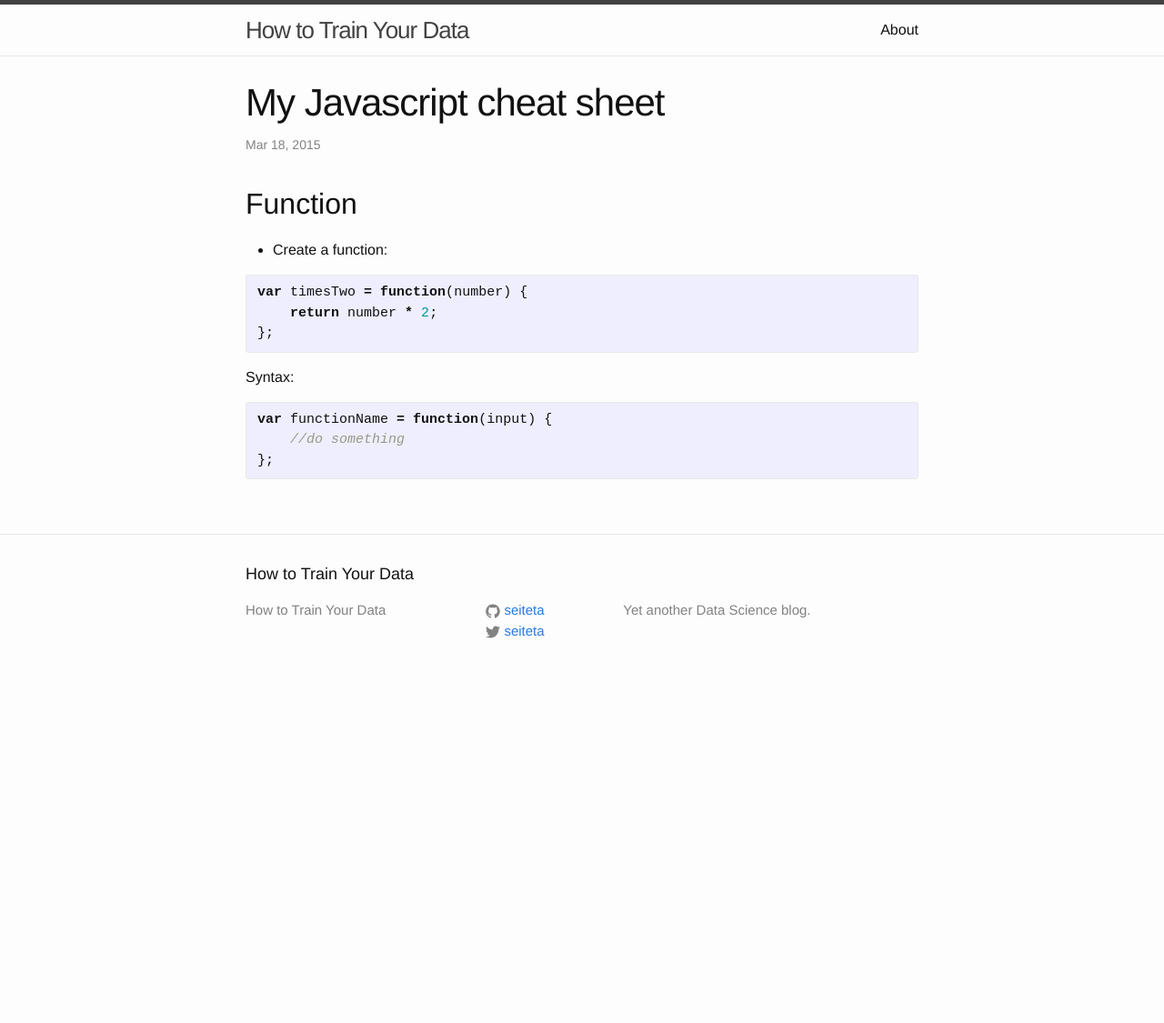
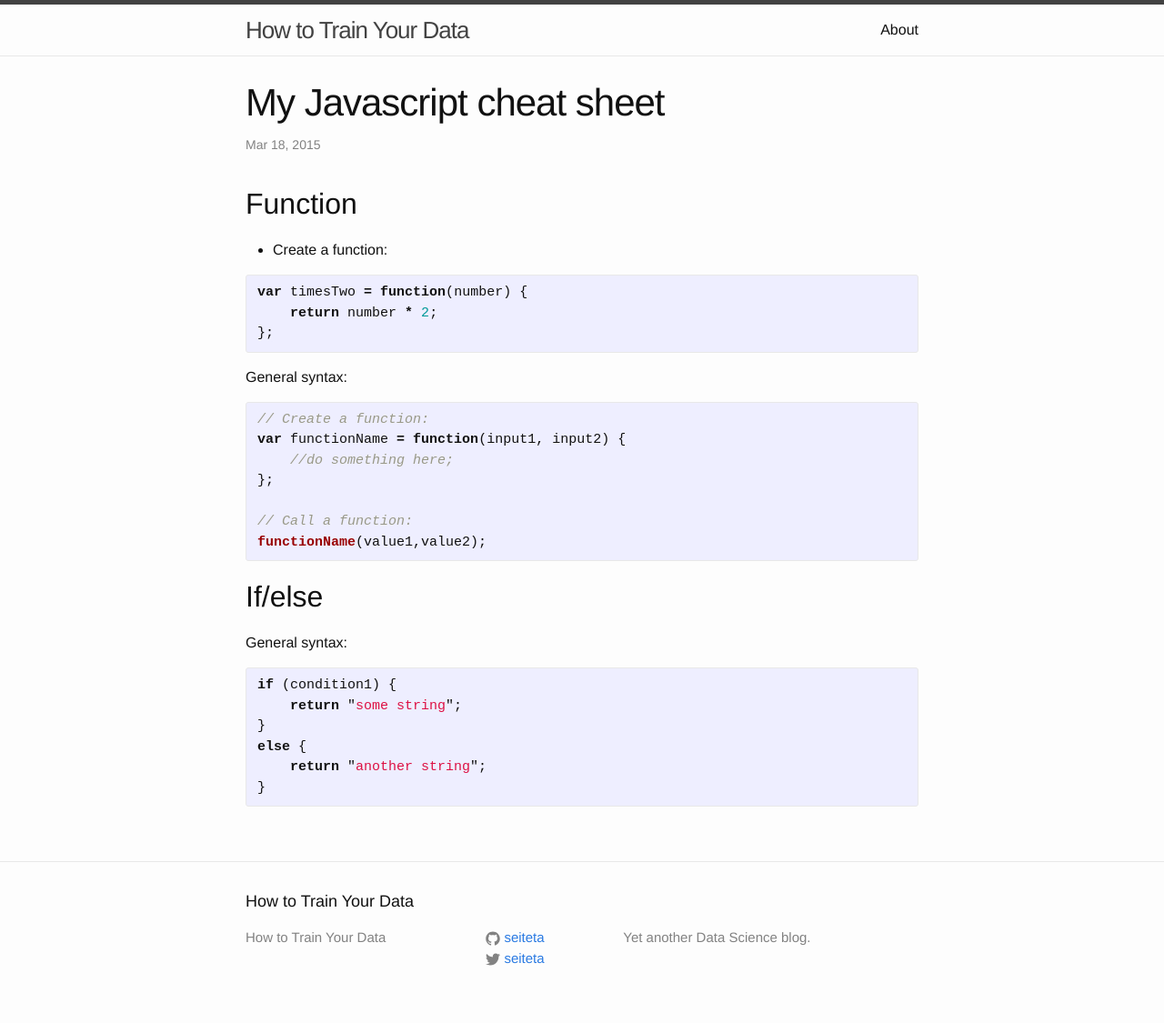
Before and after one commit to seiteta/seiteta.github.io_old, a Jekyll site: the page built from _posts/2015-03-18-javascript-reference.md, in a window 1280 px wide. Shown: the whole page at 91% size. Built offline with Jekyll 4.4.1, drawn with Linux system fonts in a browser that asks for light colours; before the commit the page ends 900 px from its top, so only the background shows below that.

Commit message:
Update 2015-03-18-javascript-reference.md

```diff
--- a/_posts/2015-03-18-javascript-reference.md
+++ b/_posts/2015-03-18-javascript-reference.md
@@ -12,9 +12,24 @@ var timesTwo = function(number) {
 };
 {% endhighlight %}
 
-Syntax:
+General syntax:
 {% highlight javascript %}
-var functionName = function(input) {
-    //do something
+// Create a function:
+var functionName = function(input1, input2) {
+    //do something here;
 };
+
+// Call a function:
+functionName(value1,value2);
 {% endhighlight %}
+
+## If/else
+General syntax:
+{% highlight javascript %}
+if (condition1) {
+    return "some string";
+}
+else {
+    return "another string";
+}
+{% endhighlight %}
```
